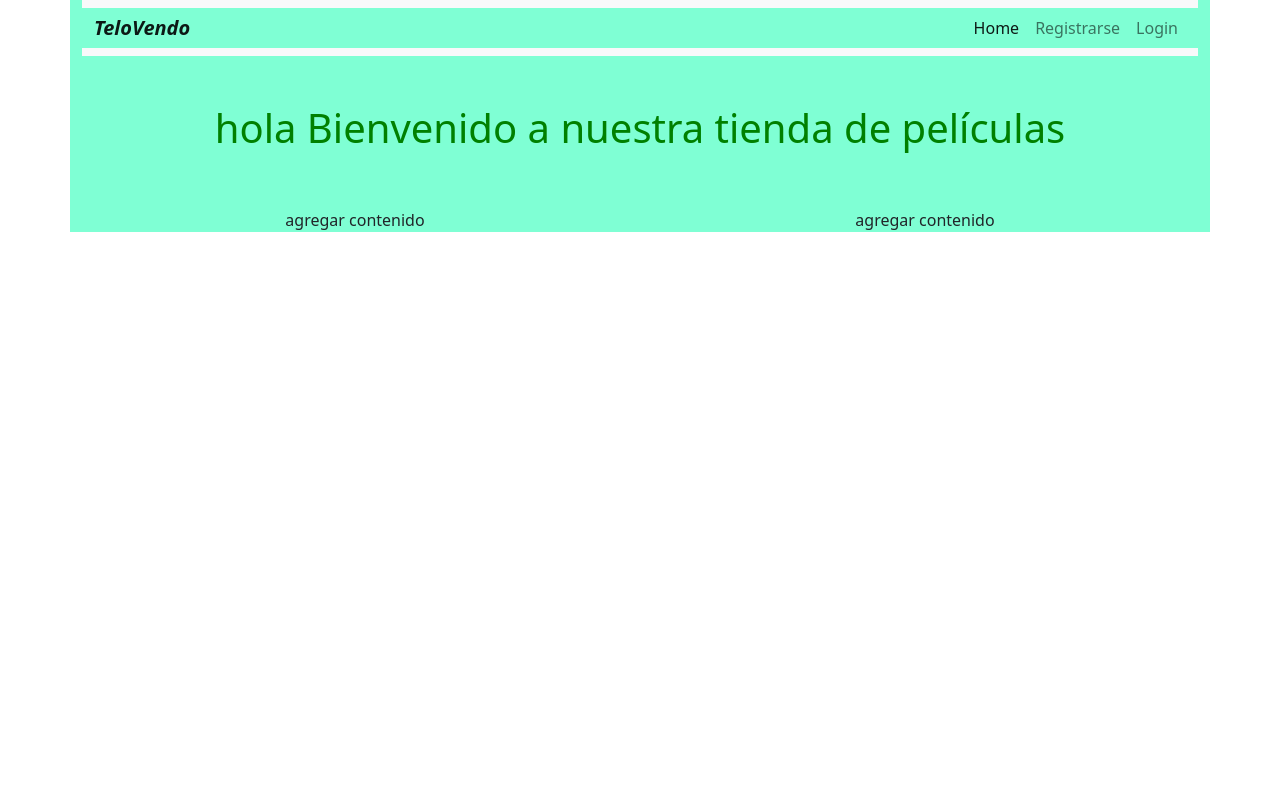
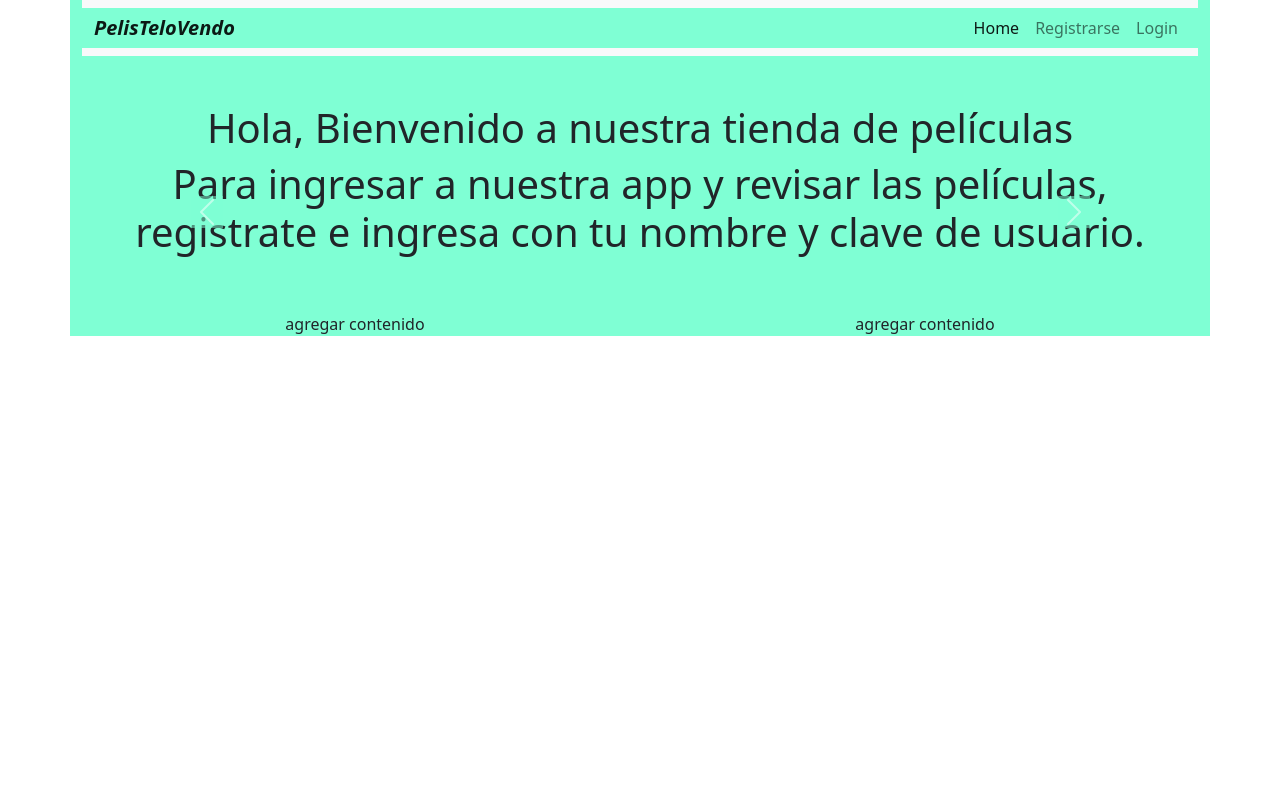
Before and after one commit to PrintRonald/GRUPAL_DJANGO, a Django app: template grupal/appGrupal_3/templates/appGrupal_3/home.html in a window 1280 px wide. Run offline with Django 3.2, Linux system fonts and the light colour scheme; the template is opened without the code that fills it, so the values that code supplies are empty; some libraries are stand-ins or nearby versions.

Commit message:
GRUPAL VERSIÓN 4
Se agrega un producto y se modifica el saludo al usuario

```diff
--- a/grupal/appGrupal_3/models.py
+++ b/grupal/appGrupal_3/models.py
@@ -36,7 +36,7 @@ class productos(models.Model):
     url = models.CharField(max_length=300)
     image = models.ImageField(null=True, blank=True)
 
-    @property
+    @property # para poder encontrar el url de la imagen para mostrarla
     def imageURL(self):
         try:
             url = 'static/images'+self.image.url
--- a/grupal/appGrupal_3/templates/appGrupal_3/home.html
+++ b/grupal/appGrupal_3/templates/appGrupal_3/home.html
@@ -1,21 +1,75 @@
 <!DOCTYPE html>
-{% extends 'appGrupal_3/layout.html' %}
-
-{% block content %}
-
-<h1>hola Bienvenido a nuestra tienda de películas  </h1>
-{% for product in producto %}
-    <div class="col-lg-4">
-        <img src="{{product.imageURL}}" alt="{{product.nombre}}">
-        <div>
+{% extends 'appGrupal_3/layout.html' %} {% block content %}
+<html lang="en">
+  <head>
+    <meta charset="UTF-8" />
+    <meta http-equiv="X-UA-Compatible" content="IE=edge" />
+    <meta name="viewport" content="width=device-width, initial-scale=1.0" />
+    <title>PelisTeLoVendo</title>
+    <link
+      href="https://cdn.jsdelivr.net/npm/bootstrap@5.1.3/dist/css/bootstrap.min.css"
+      rel="stylesheet"
+      integrity="sha384-1BmE4kWBq78iYhFldvKuhfTAU6auU8tT94WrHftjDbrCEXSU1oBoqyl2QvZ6jIW3"
+      crossorigin="anonymous"
+    />
+  </head>
+  <body>
+    <h1>Hola, Bienvenido a nuestra tienda de películas</h1>
+    <div id="carouselExampleControls" class="carousel slide" data-bs-ride="carousel">
+        <div class="carousel-inner">
+        {% for product in producto %}
+          <div class="carousel-item ">
+            <img src="{{product.imageURL}}" class="d-block w-100" alt="{{product.nombre}}">
             <h3>{{product.nombre}}</h3>
             {% if not request.user.is_authenticated %}
-            <h1> registrate para poder reproductir la película</h1>
+            <h1>registrate para poder reproducir la película :)</h1>
             {% else %}
-            <button type="button" class="btn btn-danger m-auto"><a href="{{product.url}}" target="_blank">Reproducir</a></button>
+            <button type="button" class="btn btn-danger m-auto">
+              <a href="{{product.url}}" target="_blank">Reproducir</a>
+            </button>
             {% endif %}
+          </div>
+          {% endfor %}
+          <div class="carousel-item active">
+            {% if not request.user.is_authenticated %}
+            <h1>
+                Para ingresar a nuestra app y revisar las películas,
+                registrate e ingresa con tu nombre y clave de usuario.
+            </h1>
+            {% else %}
+            <h1>
+                ¡¡¡Hola {{ user.username }} Que disfrutes de esta selección!!!
+            </h1>
+            {% endif %}
+          </div>
         </div>
-    </div>
-    {% endfor %}
+        <button class="carousel-control-prev" type="button" data-bs-target="#carouselExampleControls" data-bs-slide="prev">
+          <span class="carousel-control-prev-icon" aria-hidden="true"></span>
+          <span class="visually-hidden">Previous</span>
+        </button>
+        <button class="carousel-control-next" type="button" data-bs-target="#carouselExampleControls" data-bs-slide="next">
+          <span class="carousel-control-next-icon" aria-hidden="true"></span>
+          <span class="visually-hidden">Next</span>
+        </button>
+      </div>
 
+    <script
+      src="https://cdn.jsdelivr.net/npm/bootstrap@5.1.3/dist/js/bootstrap.bundle.min.js"
+      integrity="sha384-ka7Sk0Gln4gmtz2MlQnikT1wXgYsOg+OMhuP+IlRH9sENBO0LRn5q+8nbTov4+1p"
+      crossorigin="anonymous"
+    ></script>
+
+    <script
+      src="https://cdn.jsdelivr.net/npm/@popperjs/core@2.10.2/dist/umd/popper.min.js"
+      integrity="sha384-7+zCNj/IqJ95wo16oMtfsKbZ9ccEh31eOz1HGyDuCQ6wgnyJNSYdrPa03rtR1zdB"
+      crossorigin="anonymous"
+    ></script>
+
+    <script
+      src="https://cdn.jsdelivr.net/npm/bootstrap@5.1.3/dist/js/bootstrap.min.js"
+      integrity="sha384-QJHtvGhmr9XOIpI6YVutG+2QOK9T+ZnN4kzFN1RtK3zEFEIsxhlmWl5/YESvpZ13"
+      crossorigin="anonymous"
+    ></script>
+  </body>
+</html>
 {% endblock %}
--- a/grupal/appGrupal_3/templates/appGrupal_3/layout.html
+++ b/grupal/appGrupal_3/templates/appGrupal_3/layout.html
@@ -5,7 +5,7 @@
     <meta charset="UTF-8" />
     <meta http-equiv="X-UA-Compatible" content="IE=edge" />
     <meta name="viewport" content="width=device-width, initial-scale=1.0" />
-    <title>Document</title>
+    <title>PelisTeLoVendo</title>
     <link
       href="https://cdn.jsdelivr.net/npm/bootstrap@5.1.3/dist/css/bootstrap.min.css"
       rel="stylesheet"
@@ -18,7 +18,7 @@
     <div class="container">
       <nav class="navbar navbar-expand-lg navbar-light bg-light">
         <div class="container-fluid">
-          <a class="navbar-brand fw-bold fst-italic" href="{% url 'home' %}">TeloVendo</a>
+          <a class="navbar-brand fw-bold fst-italic" href="{% url 'home' %}">PelisTeloVendo</a>
           <button
             class="navbar-toggler"
             type="button"
--- a/grupal/static/css/estilos.css
+++ b/grupal/static/css/estilos.css
@@ -1,6 +1,7 @@
 html, body {
     width: 100%;
     height: 100%;
+    background-color: rgb(119, 16, 119);
 }
 
 *{
@@ -8,7 +9,3 @@ html, body {
     padding:0;
     background-color: aquamarine;
 }
-
-h1{
-    color: green;
-}
```
Also changed, not shown: grupal/appGrupal_3/imagen/imagen_estatica.jpg (added), grupal/static/images/son_como_ninos2.jpg (added).
